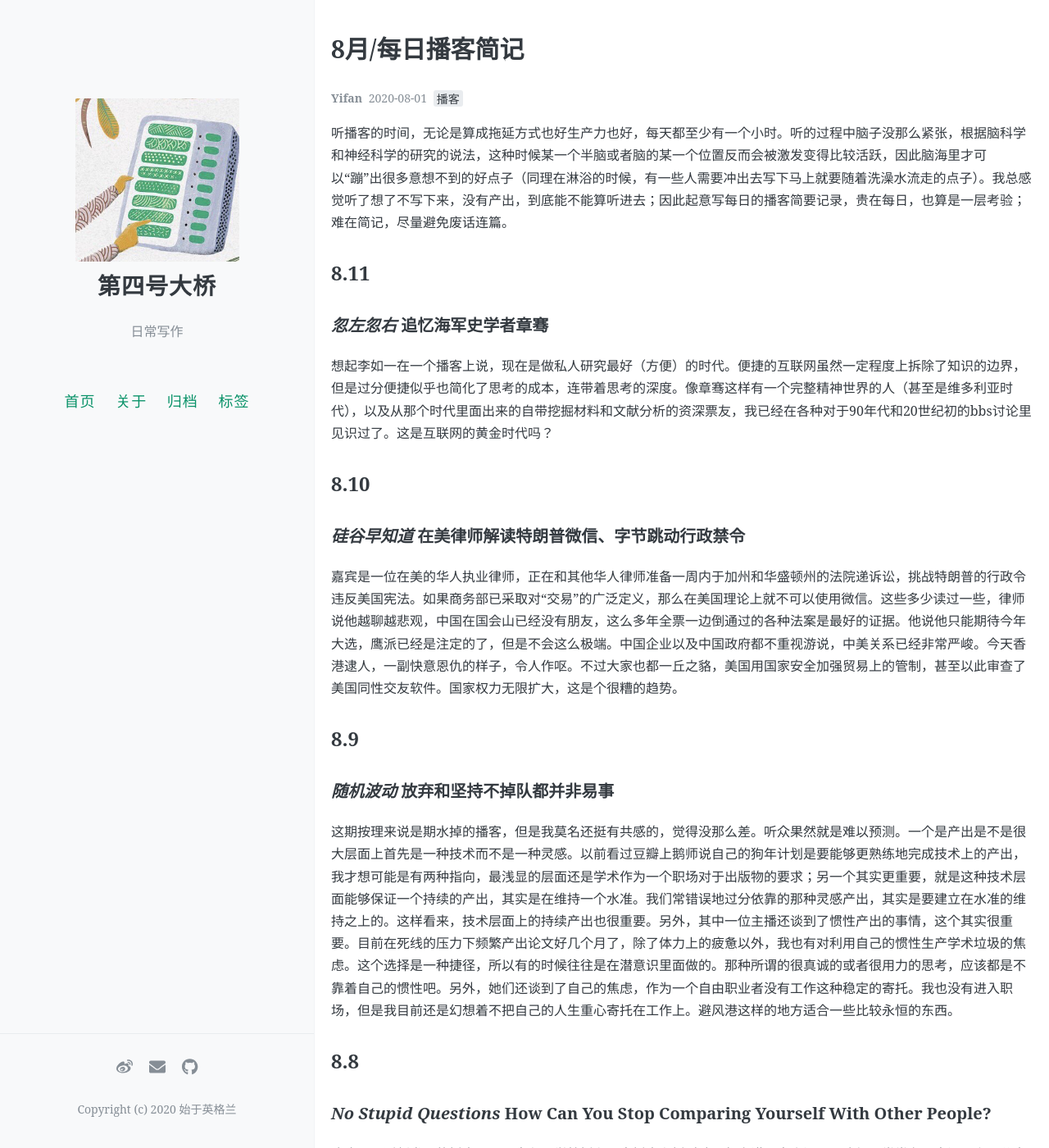
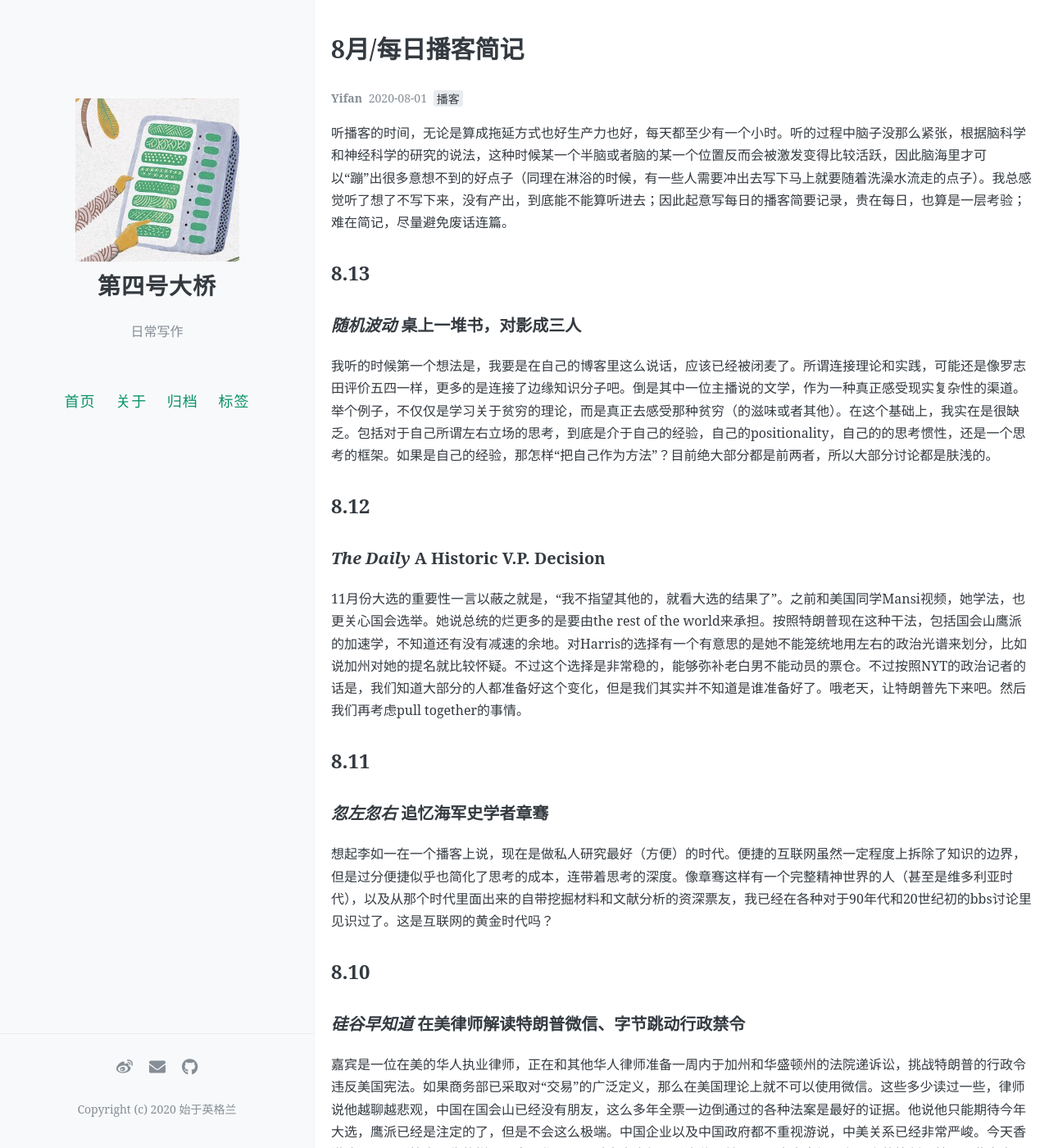
Before and after one commit to yifan0111/gincredible, a Jekyll site: the page built from _posts/2020-08-01-august-podcast.md, in a window 1280 px wide and 1400 px high. Shown: the whole window at 82% size. Built offline with Jekyll 4.4.1, drawn with Linux system fonts in a browser that asks for light colours; comment, search, counter and statistics services are not loaded.

Commit message:
Update 2020-08-01-august-podcast.md

```diff
--- a/_posts/2020-08-01-august-podcast.md
+++ b/_posts/2020-08-01-august-podcast.md
@@ -7,6 +7,16 @@ tags: [播客]
 author: Yifan
 ---
 听播客的时间，无论是算成拖延方式也好生产力也好，每天都至少有一个小时。听的过程中脑子没那么紧张，根据脑科学和神经科学的研究的说法，这种时候某一个半脑或者脑的某一个位置反而会被激发变得比较活跃，因此脑海里才可以“蹦”出很多意想不到的好点子（同理在淋浴的时候，有一些人需要冲出去写下马上就要随着洗澡水流走的点子）。我总感觉听了想了不写下来，没有产出，到底能不能算听进去；因此起意写每日的播客简要记录，贵在每日，也算是一层考验；难在简记，尽量避免废话连篇。
+
+## 8.13
+### *随机波动* 桌上一堆书，对影成三人
+
+我听的时候第一个想法是，我要是在自己的博客里这么说话，应该已经被闭麦了。所谓连接理论和实践，可能还是像罗志田评价五四一样，更多的是连接了边缘知识分子吧。倒是其中一位主播说的文学，作为一种真正感受现实复杂性的渠道。举个例子，不仅仅是学习关于贫穷的理论，而是真正去感受那种贫穷（的滋味或者其他）。在这个基础上，我实在是很缺乏。包括对于自己所谓左右立场的思考，到底是介于自己的经验，自己的positionality，自己的的思考惯性，还是一个思考的框架。如果是自己的经验，那怎样“把自己作为方法”？目前绝大部分都是前两者，所以大部分讨论都是肤浅的。
+
+## 8.12
+### *The Daily* A Historic V.P. Decision
+
+11月份大选的重要性一言以蔽之就是，“我不指望其他的，就看大选的结果了”。之前和美国同学Mansi视频，她学法，也更关心国会选举。她说总统的烂更多的是要由the rest of the world来承担。按照特朗普现在这种干法，包括国会山鹰派的加速学，不知道还有没有减速的余地。对Harris的选择有一个有意思的是她不能笼统地用左右的政治光谱来划分，比如说加州对她的提名就比较怀疑。不过这个选择是非常稳的，能够弥补老白男不能动员的票仓。不过按照NYT的政治记者的话是，我们知道大部分的人都准备好这个变化，但是我们其实并不知道是谁准备好了。哦老天，让特朗普先下来吧。然后我们再考虑pull together的事情。
 
 ## 8.11
 ### *忽左忽右*  追忆海军史学者章骞
```
